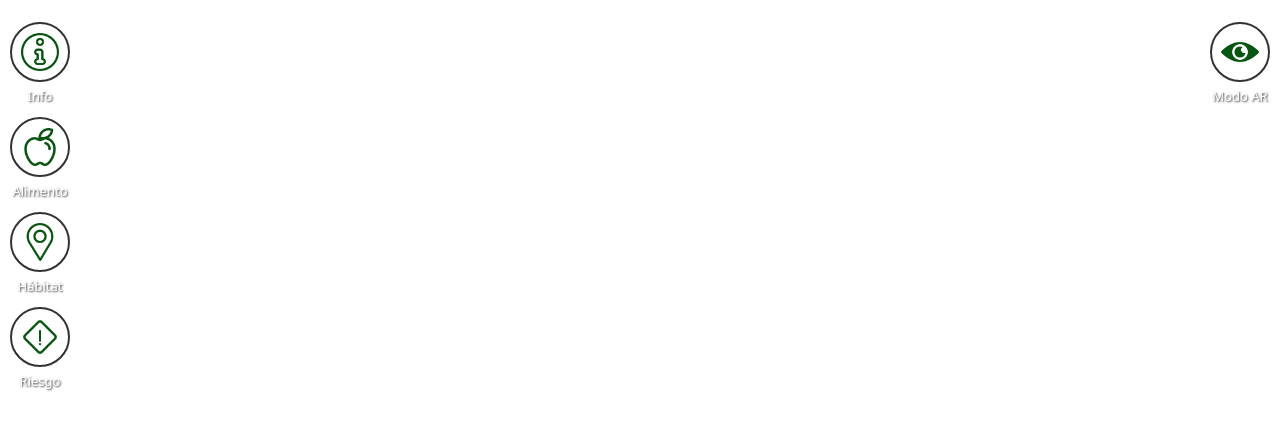
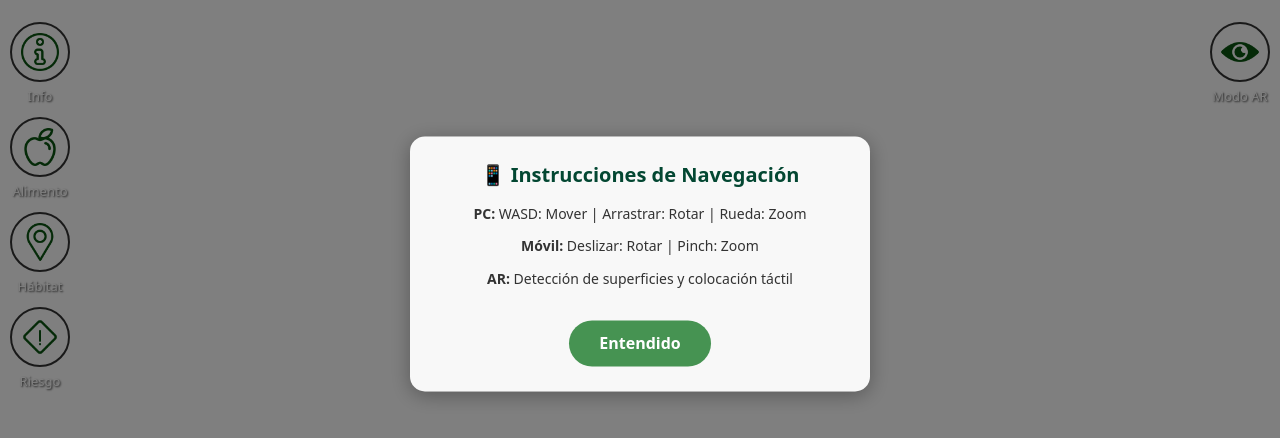
Before and after one commit to POWELL3-3/IGUANA, a plain HTML site: page index.html in a window 1280 px wide. Shown: the part 136-574 px from the top of the page. Drawn offline with Linux system fonts and the light colour scheme.

Commit message:
instrucciones

```diff
--- a/index.html
+++ b/index.html
@@ -199,6 +199,63 @@
     font-size: 11px;
     color: #666;
     line-height: 1.4;
+  }
+
+  /* Notificación inicial de instrucciones */
+  #notificacionInicial {
+    position: fixed;
+    top: 50%;
+    left: 50%;
+    transform: translate(-50%, -50%);
+    background: rgba(255, 255, 255, 0.95);
+    color: #333;
+    padding: 25px 30px;
+    border-radius: 15px;
+    box-shadow: 0 4px 20px rgba(0,0,0,0.3);
+    z-index: 10000;
+    max-width: 90%;
+    width: 400px;
+    text-align: center;
+  }
+
+  #notificacionInicial h3 {
+    margin: 0 0 15px 0;
+    color: #034732;
+    font-size: 20px;
+  }
+
+  #notificacionInicial p {
+    margin: 10px 0;
+    font-size: 14px;
+    line-height: 1.6;
+  }
+
+  #btnEntendido {
+    margin-top: 20px;
+    padding: 12px 30px;
+    background: #469352;
+    color: white;
+    border: none;
+    border-radius: 25px;
+    font-size: 16px;
+    font-weight: 600;
+    cursor: pointer;
+    transition: background 0.3s;
+  }
+
+  #btnEntendido:hover {
+    background: #357a3d;
+  }
+
+  /* Overlay oscuro detrás de la notificación */
+  #overlayInicial {
+    position: fixed;
+    top: 0;
+    left: 0;
+    width: 100%;
+    height: 100%;
+    background: rgba(0,0,0,0.5);
+    z-index: 9999;
   }
 
   #audioPanel {
@@ -492,6 +549,18 @@
 
 <body>
 
+<!-- Overlay de la notificación inicial -->
+<div id="overlayInicial"></div>
+
+<!-- Notificación inicial de instrucciones -->
+<div id="notificacionInicial">
+  <h3>📱 Instrucciones de Navegación</h3>
+  <p><strong>PC:</strong> WASD: Mover | Arrastrar: Rotar | Rueda: Zoom</p>
+  <p><strong>Móvil:</strong> Deslizar: Rotar | Pinch: Zoom</p>
+  <p><strong>AR:</strong> Detección de superficies y colocación táctil</p>
+  <button id="btnEntendido" onclick="cerrarNotificacionInicial()">Entendido</button>
+</div>
+
 <!-- Indicador de superficie -->
 <div id="surfaceIndicator"></div>
 
@@ -633,11 +702,6 @@
 
     <div id="infoContent" style="display: none;"></div>
 
-    <div id="instrucciones">
-      <strong>PC:</strong> WASD: Mover | Arrastrar: Rotar | Rueda: Zoom<br>
-      <strong>Móvil:</strong> Deslizar: Rotar | Pinch: Zoom<br>
-      <strong>AR:</strong> Detección de superficies y colocación táctil
-    </div>
   </div>
 
   <!-- Panel de audio -->
@@ -670,6 +734,17 @@
   let reticleVisible = false;
   let lastHitPose = null;
 
+
+  // ========================================
+  // NOTIFICACIÓN INICIAL
+  // ========================================
+  function cerrarNotificacionInicial() {
+    const notificacion = document.getElementById('notificacionInicial');
+    const overlay = document.getElementById('overlayInicial');
+
+    if (notificacion) notificacion.style.display = 'none';
+    if (overlay) overlay.style.display = 'none';
+  }
   // ========================================
   // CONTROL DE ROTACIÓN Y ZOOM (MODO NORMAL)
   // ========================================
```
